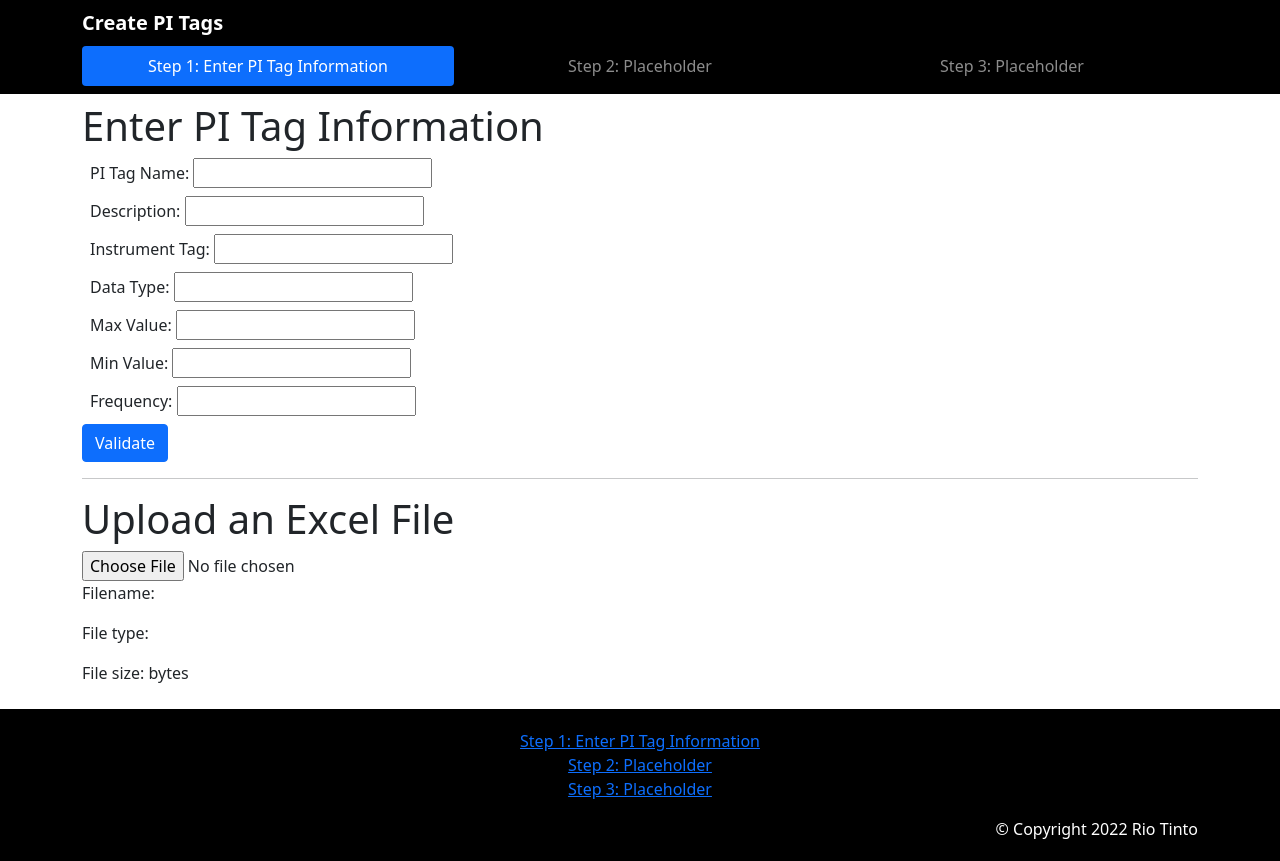
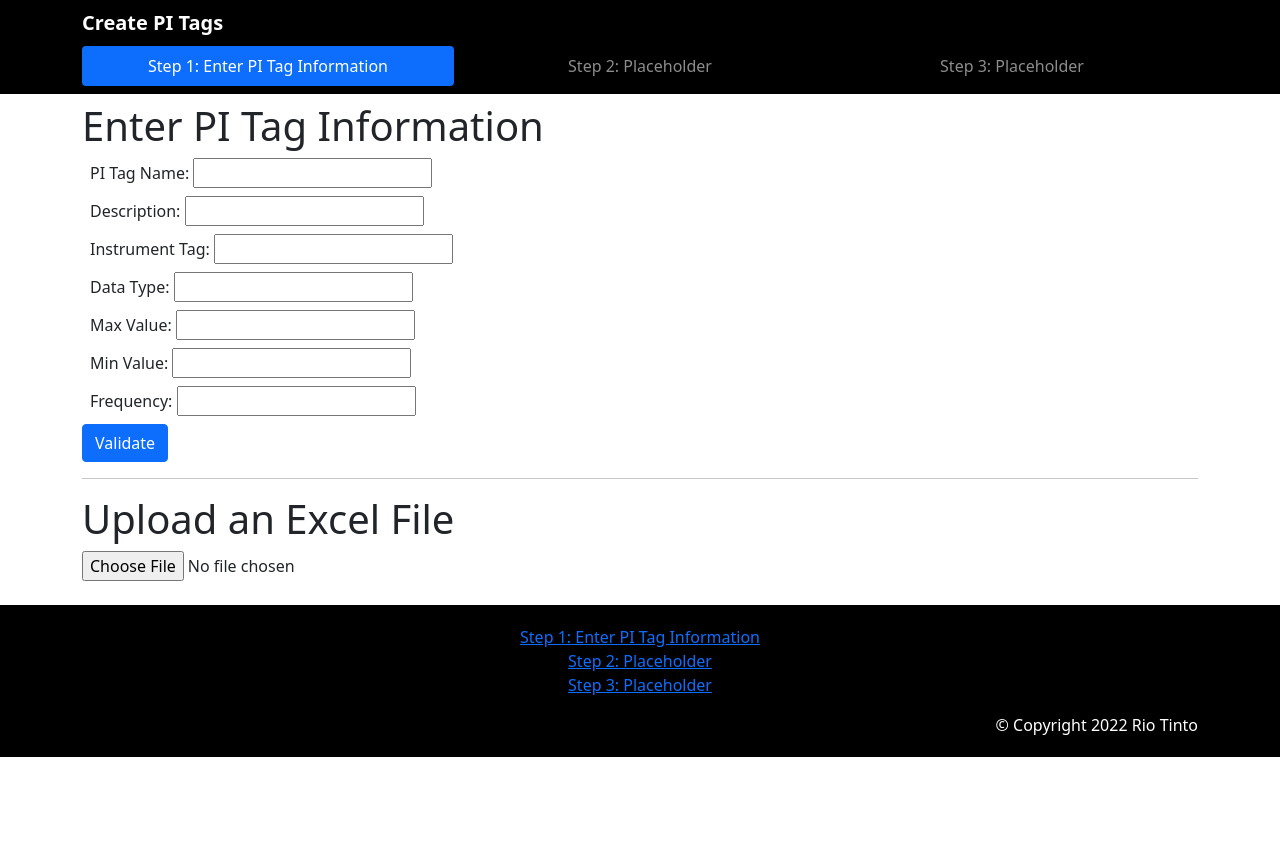
Before and after one commit to xingl213/pi_tag_creation, a React (Create React App) app: page /#/step1 in a window 1280 px wide. After the commit the page ends 800 px from the top, so only its background shows below. Built offline with nearby package versions, Linux system fonts and the light colour scheme.

Commit message:
now it can read the xlsx file uploaded and print in csv in console

```diff
--- a/src/components/FileUpload.js
+++ b/src/components/FileUpload.js
@@ -1,22 +1,27 @@
 import React from 'react';
+import * as XLSX from 'xlsx';
 
 function FileUpload() {
-  // State to store uploaded file
-  const [file, setFile] = React.useState("");
+    const onChange = (e) => {
+        const [file] = e.target.files;
+        const reader = new FileReader();
 
-  // Handles file upload event and updates state
-  function handleUpload(event) {
-    setFile(event.target.files[0]);
-  }
+        reader.onload = (evt) => {
+            const bstr = evt.target.result;
+            const wb = XLSX.read(bstr, { type: "binary" });
+            const wsname = wb.SheetNames[0];
+            const ws = wb.Sheets[wsname];
+            const data = XLSX.utils.sheet_to_csv(ws, { header: 1 });
+            console.log(data);
+        };
+        reader.readAsBinaryString(file);
+    };
 
-  return (
-    <div id="upload-box">
-      <input type="file" accept=".xlsx" onChange={handleUpload} />
-      <p>Filename: {file.name}</p>
-      <p>File type: {file.type}</p>
-      <p>File size: {file.size} bytes</p>
-    </div>
-  );
+    return (
+        <div>
+            <input type="file" onChange={onChange} />
+        </div>
+    );
 }
 
 export default FileUpload;
```
